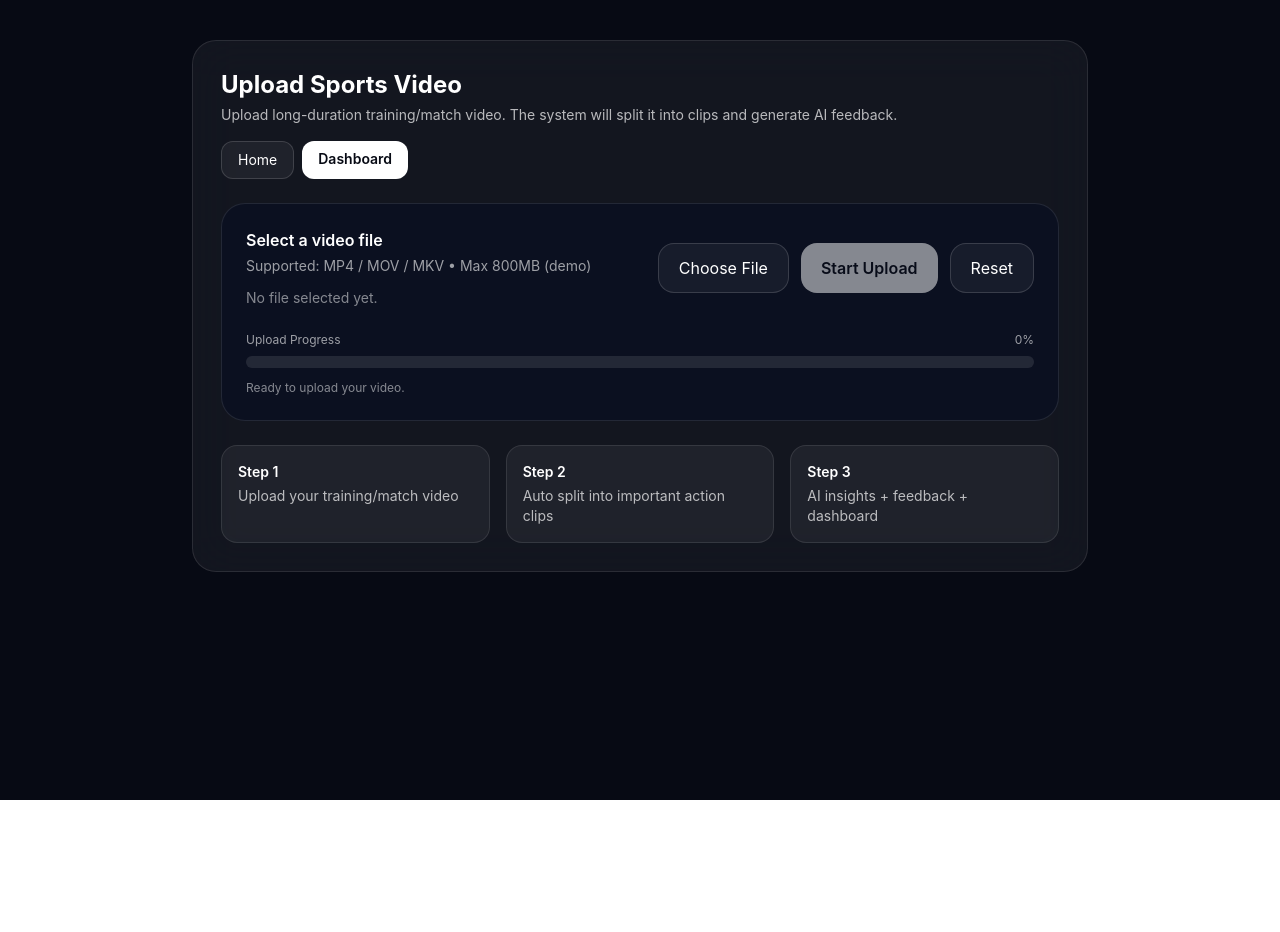
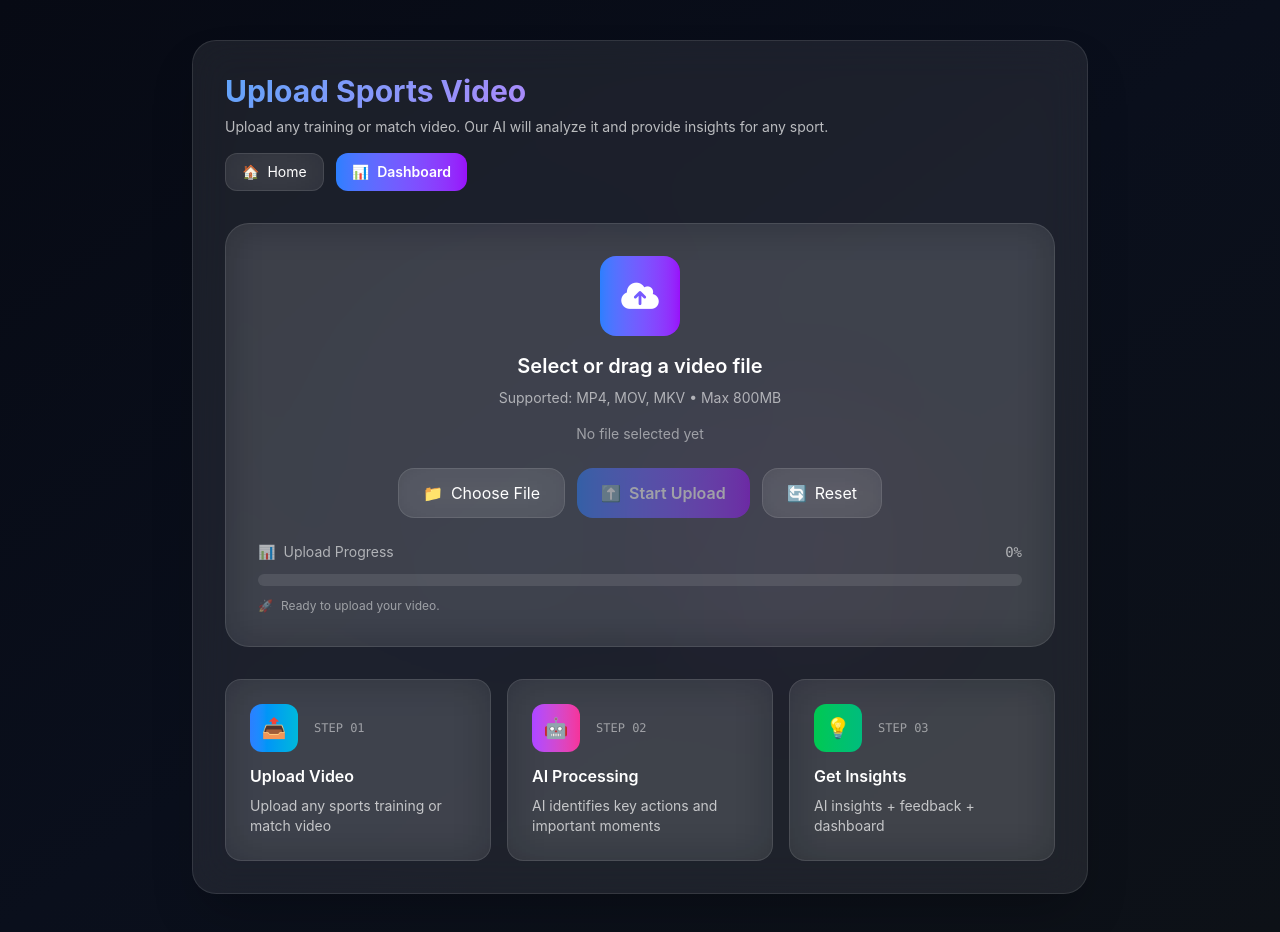
Before and after one commit to ananyagangrade/cricketvision-ai, a React (Vite) app: page /upload in a window 1280 px wide. Before the commit the page ends 800 px from the top, so only its background shows below. Built offline with nearby package versions, Linux system fonts and the light colour scheme.

Commit message:
Update UploadVideo.jsx

```diff
--- a/src/pages/UploadVideo.jsx
+++ b/src/pages/UploadVideo.jsx
@@ -1,8 +1,9 @@
+
 import React, { useRef, useState } from "react";
 import { motion } from "framer-motion";
 import { Link, useNavigate } from "react-router-dom";
 
-const MAX_SIZE_MB = 800; // demo limit (you can change)
+const MAX_SIZE_MB = 800;
 
 export default function UploadVideo() {
     const navigate = useNavigate();
@@ -10,8 +11,9 @@ export default function UploadVideo() {
 
     const [file, setFile] = useState(null);
     const [progress, setProgress] = useState(0);
-    const [status, setStatus] = useState("idle"); // idle | uploading | done
+    const [status, setStatus] = useState("idle");
     const [error, setError] = useState("");
+    const [dragActive, setDragActive] = useState(false);
 
     const pickFile = () => fileRef.current?.click();
 
@@ -23,21 +25,43 @@ export default function UploadVideo() {
         return "";
     };
 
-    const onFileChange = (e) => {
+    const handleFile = (f) => {
         setError("");
         setProgress(0);
         setStatus("idle");
 
-        const f = e.target.files?.[0];
         const msg = validateFile(f);
-
         if (msg) {
             setFile(null);
             setError(msg);
             return;
         }
+        setFile(f);
+    };
 
-        setFile(f);
+    const onFileChange = (e) => {
+        const f = e.target.files?.[0];
+        handleFile(f);
+    };
+
+    const handleDrag = (e) => {
+        e.preventDefault();
+        e.stopPropagation();
+        if (e.type === "dragenter" || e.type === "dragover") {
+            setDragActive(true);
+        } else if (e.type === "dragleave") {
+            setDragActive(false);
+        }
+    };
+
+    const handleDrop = (e) => {
+        e.preventDefault();
+        e.stopPropagation();
+        setDragActive(false);
+
+        if (e.dataTransfer.files && e.dataTransfer.files[0]) {
+            handleFile(e.dataTransfer.files[0]);
+        }
     };
 
     const startUpload = () => {
@@ -50,7 +74,6 @@ export default function UploadVideo() {
         setStatus("uploading");
         setProgress(0);
 
-        // ✅ Simulated real upload progress (replace later with Supabase upload)
         let p = 0;
         const id = setInterval(() => {
             p += Math.floor(Math.random() * 10) + 6;
@@ -58,8 +81,6 @@ export default function UploadVideo() {
                 p = 100;
                 clearInterval(id);
                 setStatus("done");
-
-                // After upload complete, redirect to dashboard
                 setTimeout(() => navigate("/dashboard"), 600);
             }
             setProgress(p);
@@ -75,40 +96,73 @@ export default function UploadVideo() {
     };
 
     return (
-        <div className="min-h-screen bg-[#070A14] text-white px-4 py-10">
-            <div className="mx-auto max-w-4xl">
+        <div className="min-h-screen bg-gradient-to-br from-[#070A14] via-[#0A0F1C] to-[#0D1117] text-white px-4 py-10 relative overflow-hidden">
+            {/* Background decorations */}
+            <div className="absolute inset-0 overflow-hidden pointer-events-none">
                 <motion.div
-                    initial={{ opacity: 0, y: 14 }}
+                    animate={{
+                        scale: [1, 1.2, 1],
+                        opacity: [0.3, 0.1, 0.3]
+                    }}
+                    transition={{ duration: 8, repeat: Infinity, ease: "easeInOut" }}
+                    className="absolute top-1/4 left-1/4 w-96 h-96 bg-gradient-to-r from-blue-500/10 to-purple-500/10 rounded-full blur-3xl"
+                />
+                <motion.div
+                    animate={{
+                        scale: [1.2, 1, 1.2],
+                        opacity: [0.1, 0.3, 0.1]
+                    }}
+                    transition={{ duration: 10, repeat: Infinity, ease: "easeInOut" }}
+                    className="absolute bottom-1/4 right-1/4 w-80 h-80 bg-gradient-to-r from-purple-500/10 to-pink-500/10 rounded-full blur-3xl"
+                />
+            </div>
+
+            <div className="mx-auto max-w-4xl relative z-10">
+                <motion.div
+                    initial={{ opacity: 0, y: 20 }}
                     animate={{ opacity: 1, y: 0 }}
                     transition={{ duration: 0.6, ease: "easeOut" }}
-                    className="rounded-3xl border border-white/10 bg-white/5 backdrop-blur-xl p-7"
+                    className="glass rounded-3xl p-8 border border-white/20 shadow-2xl"
                 >
-                    <div className="flex items-center justify-between gap-4 flex-wrap">
+                    {/* Header */}
+                    <div className="flex items-center justify-between gap-4 flex-wrap mb-8">
                         <div>
-                            <p className="text-2xl font-bold">Upload Sports Video</p>
-                            <p className="text-white/70 text-sm mt-1">
-                                Upload long-duration training/match video. The system will split it into clips and generate AI feedback.
+                            <h1 className="text-3xl font-bold gradient-text mb-2">Upload Sports Video</h1>
+                            <p className="text-white/70 text-sm">
+                                Upload any training or match video. Our AI will analyze it and provide insights for any sport.
                             </p>
                         </div>
 
-                        <div className="flex gap-2">
+                        <div className="flex gap-3">
                             <Link
                                 to="/"
-                                className="px-4 py-2 rounded-xl border border-white/15 bg-white/5 hover:bg-white/10 transition text-sm"
+                                className="px-4 py-2 rounded-xl glass border border-white/20 hover:bg-white/10 transition-all duration-300 text-sm flex items-center gap-2"
                             >
+                                <span>🏠</span>
                                 Home
                             </Link>
                             <Link
                                 to="/dashboard"
-                                className="px-4 py-2 rounded-xl bg-white text-[#070A14] hover:opacity-90 transition text-sm font-semibold"
+                                className="px-4 py-2 rounded-xl bg-gradient-to-r from-blue-500 to-purple-600 hover:from-blue-600 hover:to-purple-700 transition-all duration-300 text-sm font-semibold flex items-center gap-2"
                             >
+                                <span>📊</span>
                                 Dashboard
                             </Link>
                         </div>
                     </div>
 
                     {/* Upload Box */}
-                    <div className="mt-6 rounded-3xl border border-white/10 bg-[#0B1020] p-6">
+                    <div
+                        className={`glass rounded-3xl p-8 border-2 transition-all duration-300 ${
+                            dragActive
+                                ? 'border-blue-400 bg-blue-500/10'
+                                : 'border-white/20 hover:border-white/30'
+                        }`}
+                        onDragEnter={handleDrag}
+                        onDragLeave={handleDrag}
+                        onDragOver={handleDrag}
+                        onDrop={handleDrop}
+                    >
                         <input
                             ref={fileRef}
                             type="file"
@@ -117,110 +171,209 @@ export default function UploadVideo() {
                             onChange={onFileChange}
                         />
 
-                        <div className="flex flex-col md:flex-row gap-5 md:items-center md:justify-between">
-                            <div>
-                                <p className="font-semibold text-white">Select a video file</p>
-                                <p className="text-sm text-white/60 mt-1">
-                                    Supported: MP4 / MOV / MKV • Max {MAX_SIZE_MB}MB (demo)
+                        {/* Upload Area */}
+                        <div className="text-center mb-6">
+                            <motion.div
+                                animate={{
+                                    scale: dragActive ? 1.1 : 1,
+                                    rotate: dragActive ? 5 : 0
+                                }}
+                                className="inline-flex items-center justify-center w-20 h-20 rounded-2xl bg-gradient-to-r from-blue-500 to-purple-600 mb-4"
+                            >
+                                <i className="fas fa-cloud-upload-alt text-white text-3xl"></i>
+                            </motion.div>
+
+                            <h3 className="text-xl font-semibold mb-2">
+                                {dragActive ? "Drop your video here!" : "Select or drag a video file"}
+                            </h3>
+
+                            <p className="text-white/60 text-sm mb-4">
+                                Supported: MP4, MOV, MKV • Max {MAX_SIZE_MB}MB
                             </p>
 
                             {file ? (
-                                    <div className="mt-3 text-sm text-white/80">
-                                        <p>
-                                            <span className="text-white/60">File:</span>{" "}
-                                            <span className="font-semibold">{file.name}</span>
-                                        </p>
-                                        <p className="text-white/60">
-                                            Size: {(file.size / (1024 * 1024)).toFixed(2)} MB
+                                <motion.div
+                                    initial={{ opacity: 0, scale: 0.9 }}
+                                    animate={{ opacity: 1, scale: 1 }}
+                                    className="glass rounded-2xl p-4 border border-white/20 mb-4 inline-block"
+                                >
+                                    <div className="flex items-center gap-3">
+                                        <div className="w-10 h-10 rounded-xl bg-gradient-to-r from-green-500 to-emerald-500 flex items-center justify-center">
+                                            <i className="fas fa-file-video text-white"></i>
+                                        </div>
+                                        <div className="text-left">
+                                            <p className="font-semibold text-sm">{file.name}</p>
+                                            <p className="text-white/60 text-xs">
+                                                {(file.size / (1024 * 1024)).toFixed(2)} MB
                                             </p>
                                         </div>
+                                    </div>
+                                </motion.div>
                             ) : (
-                                    <p className="mt-3 text-sm text-white/50">
-                                        No file selected yet.
-                                    </p>
+                                <div className="text-white/50 text-sm mb-4">
+                                    No file selected yet
+                                </div>
                             )}
                         </div>
 
-                            <div className="flex gap-3 flex-wrap">
-                                <button
+                        {/* Action Buttons */}
+                        <div className="flex gap-3 justify-center flex-wrap">
+                            <motion.button
+                                whileHover={{ scale: 1.05 }}
+                                whileTap={{ scale: 0.95 }}
                                 onClick={pickFile}
-                                    className="px-5 py-3 rounded-2xl border border-white/15 bg-white/5 hover:bg-white/10 transition"
                                 disabled={status === "uploading"}
+                                className="px-6 py-3 rounded-2xl glass border border-white/20 hover:bg-white/10 transition-all duration-300 disabled:opacity-50 flex items-center gap-2"
                             >
+                                <span>📁</span>
                                 Choose File
-                                </button>
+                            </motion.button>
 
-                                <button
+                            <motion.button
+                                whileHover={{ scale: 1.05 }}
+                                whileTap={{ scale: 0.95 }}
                                 onClick={startUpload}
-                                    className="px-5 py-3 rounded-2xl bg-white text-[#070A14] font-semibold hover:opacity-90 transition disabled:opacity-50"
                                 disabled={status === "uploading" || !file}
+                                className="px-6 py-3 rounded-2xl bg-gradient-to-r from-blue-500 to-purple-600 hover:from-blue-600 hover:to-purple-700 font-semibold transition-all duration-300 disabled:opacity-50 disabled:cursor-not-allowed flex items-center gap-2"
                             >
-                                    {status === "uploading"
-                                        ? "Uploading..."
-                                        : status === "done"
-                                            ? "Uploaded ✓"
-                                            : "Start Upload"}
-                                </button>
+                                {status === "uploading" ? (
+                                    <>
+                                        <div className="w-4 h-4 border-2 border-white/30 border-t-white rounded-full animate-spin"></div>
+                                        Uploading...
+                                    </>
+                                ) : status === "done" ? (
+                                    <>
+                                        <span>✓</span>
+                                        Uploaded
+                                    </>
+                                ) : (
+                                    <>
+                                        <span>⬆️</span>
+                                        Start Upload
+                                    </>
+                                )}
+                            </motion.button>
 
-                                <button
+                            <motion.button
+                                whileHover={{ scale: 1.05 }}
+                                whileTap={{ scale: 0.95 }}
                                 onClick={reset}
-                                    className="px-5 py-3 rounded-2xl border border-white/15 bg-white/5 hover:bg-white/10 transition"
                                 disabled={status === "uploading"}
+                                className="px-6 py-3 rounded-2xl glass border border-white/20 hover:bg-white/10 transition-all duration-300 disabled:opacity-50 flex items-center gap-2"
                             >
+                                <span>🔄</span>
                                 Reset
-                                </button>
-                            </div>
+                            </motion.button>
                         </div>
 
                         {/* Error */}
                         {error && (
-                            <div className="mt-4 text-sm text-red-300 border border-red-500/30 bg-red-500/10 p-3 rounded-2xl">
+                            <motion.div
+                                initial={{ opacity: 0, y: 10 }}
+                                animate={{ opacity: 1, y: 0 }}
+                                className="mt-6 text-sm text-red-300 border border-red-500/30 bg-red-500/10 p-4 rounded-2xl flex items-center gap-3"
+                            >
+                                <span>⚠️</span>
                                 {error}
-                            </div>
+                            </motion.div>
                         )}
 
                         {/* Progress */}
                         <div className="mt-6">
-                            <div className="flex items-center justify-between text-xs text-white/60">
-                                <span>Upload Progress</span>
-                                <span>{progress}%</span>
+                            <div className="flex items-center justify-between text-sm text-white/60 mb-3">
+                                <span className="flex items-center gap-2">
+                                    <span>📊</span>
+                                    Upload Progress
+                                </span>
+                                <span className="font-mono">{progress}%</span>
                             </div>
 
-                            <div className="mt-2 h-3 rounded-full bg-white/10 overflow-hidden">
+                            <div className="h-3 rounded-full bg-white/10 overflow-hidden">
                                 <motion.div
-                                    className="h-full bg-white/70 rounded-full"
+                                    className="h-full bg-gradient-to-r from-blue-500 to-purple-600 rounded-full relative overflow-hidden"
                                     initial={{ width: 0 }}
                                     animate={{ width: `${progress}%` }}
                                     transition={{ duration: 0.3 }}
+                                >
+                                    <motion.div
+                                        className="absolute inset-0 bg-gradient-to-r from-transparent via-white/20 to-transparent"
+                                        animate={{ x: ["-100%", "100%"] }}
+                                        transition={{
+                                            duration: 1.5,
+                                            repeat: status === "uploading" ? Infinity : 0,
+                                            ease: "linear"
+                                        }}
                                     />
+                                </motion.div>
                             </div>
 
-                            <div className="mt-3 text-xs text-white/50">
-                                {status === "idle" && "Ready to upload your video."}
-                                {status === "uploading" && "Uploading... Please don’t refresh."}
-                                {status === "done" &&
-                                    "Upload complete! Redirecting to dashboard..."}
+                            <div className="mt-3 text-xs text-white/50 flex items-center gap-2">
+                                {status === "idle" && (
+                                    <>
+                                        <span>🚀</span>
+                                        Ready to upload your video.
+                                    </>
+                                )}
+                                {status === "uploading" && (
+                                    <>
+                                        <span>⏳</span>
+                                        Uploading... Please don't refresh.
+                                    </>
+                                )}
+                                {status === "done" && (
+                                    <>
+                                        <span>✨</span>
+                                        Upload complete! Redirecting to dashboard...
+                                    </>
+                                )}
                             </div>
                         </div>
                     </div>
 
-                    {/* Next Steps */}
-                    <div className="mt-6 grid md:grid-cols-3 gap-4">
+                    {/* Process Steps */}
+                    <div className="mt-8 grid md:grid-cols-3 gap-4">
                         {[
-                            { t: "Step 1", d: "Upload your training/match video" },
-                            { t: "Step 2", d: "Auto split into important action clips" },
-                            { t: "Step 3", d: "AI insights + feedback + dashboard" },
+                            {
+                                step: "01",
+                                title: "Upload Video",
+                                desc: "Upload any sports training or match video",
+                                icon: "📤",
+                                color: "from-blue-500 to-cyan-500"
+                            },
+                            {
+                                step: "02",
+                                title: "AI Processing",
+                                desc: "AI identifies key actions and important moments",
+                                icon: "🤖",
+                                color: "from-purple-500 to-pink-500"
+                            },
+                            {
+                                step: "03",
+                                title: "Get Insights",
+                                desc: "AI insights + feedback + dashboard",
+                                icon: "💡",
+                                color: "from-green-500 to-emerald-500"
+                            },
                         ].map((x, i) => (
                             <motion.div
                                 key={i}
-                                initial={{ opacity: 0, y: 10 }}
+                                initial={{ opacity: 0, y: 20 }}
                                 whileInView={{ opacity: 1, y: 0 }}
                                 viewport={{ once: true }}
-                                transition={{ duration: 0.45, delay: i * 0.08 }}
-                                className="rounded-2xl border border-white/10 bg-white/5 p-4"
+                                transition={{ duration: 0.5, delay: i * 0.1 }}
+                                whileHover={{ scale: 1.05, y: -5 }}
+                                className="glass rounded-2xl p-6 border border-white/20 hover:border-white/30 transition-all duration-300 group cursor-pointer"
                             >
-                                <p className="text-sm font-semibold">{x.t}</p>
-                                <p className="mt-1 text-sm text-white/70">{x.d}</p>
+                                <div className="flex items-center gap-4 mb-3">
+                                    <div className={`w-12 h-12 rounded-xl bg-gradient-to-r ${x.color} flex items-center justify-center text-xl group-hover:scale-110 transition-transform duration-300`}>
+                                        {x.icon}
+                                    </div>
+                                    <div className="text-xs text-white/50 font-mono">
+                                        STEP {x.step}
+                                    </div>
+                                </div>
+                                <h3 className="font-semibold mb-2">{x.title}</h3>
+                                <p className="text-sm text-white/70">{x.desc}</p>
                             </motion.div>
                         ))}
                     </div>
```
Lines whose indentation alone changed are shown as unchanged.
